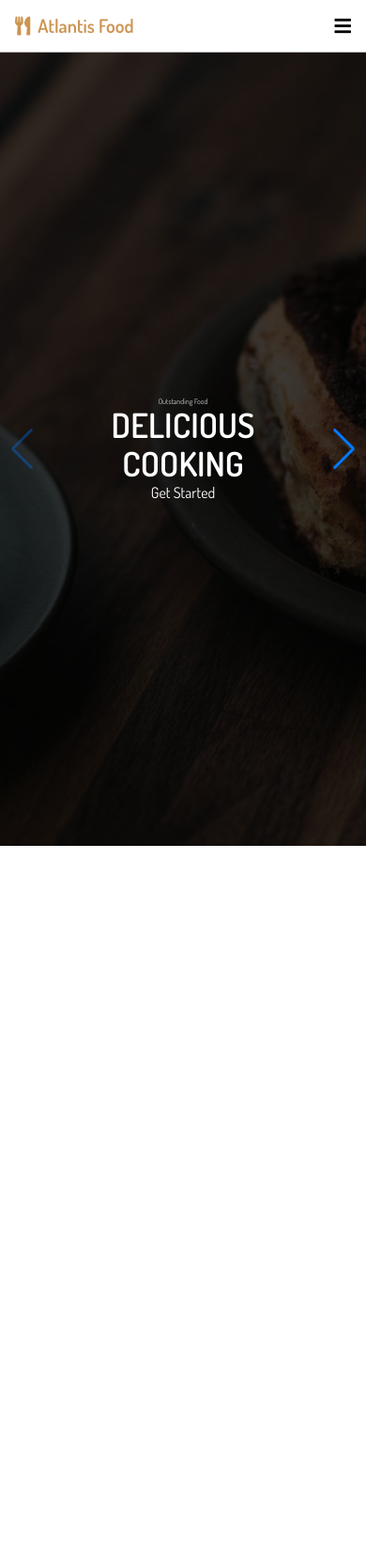
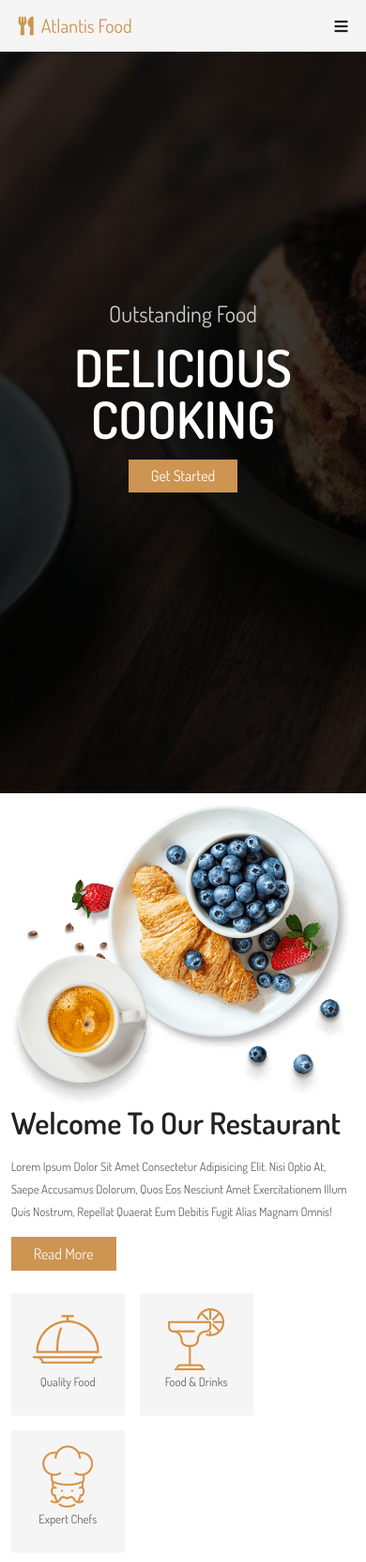
Before and after one commit to GonzaloGauna/Atlantis-Food, a website: page index.html in a window 390 px wide. Shown: the whole page at 94% size. Before the commit the page ends 900 px from the top, so only its background shows below. Drawn offline with nearby package versions, Linux system fonts and the light colour scheme.

Commit message:
Adding section "About" and fix another bugs:     -About section added, responsive ok, everything's ok.     -Bug in the display menu fixed. Menu ok.     -Carousel fixed. Need to animate the content in the carousel.

```diff
--- a/index.html
+++ b/index.html
@@ -63,6 +63,30 @@
                 <div class="swiper-button-next"></div>
                 <div class="swiper-button-prev"></div>
             </section>
+            <section class="about">
+                <div class="abaut__image">
+                    <img src="./images/about-img.png" alt="breakfast" width="100%">
+                </div>
+                <div class="about__content">
+                    <h3>Welcome To Our Restaurant</h3>
+                    <p>Lorem Ipsum Dolor Sit Amet Consectetur Adipisicing Elit. Nisi Optio At, Saepe Accusamus Dolorum, Quos Eos Nesciunt Amet Exercitationem Illum Quis Nostrum, Repellat Quaerat Eum Debitis Fugit Alias Magnam Omnis!</p>
+                    <a href="#">read more</a>
+                    <div class="about__items">
+                        <div class="about__item">
+                            <img src="./images/about-icon-1.png" alt="">
+                            <p>Quality Food</p>
+                        </div>
+                        <div class="about__item">
+                            <img src="./images/about-icon-2.png" alt="">
+                            <p>Food & Drinks</p>
+                        </div>
+                        <div class="about__item">
+                            <img src="./images/about-icon-3.png" alt="">
+                            <p>Expert Chefs</p>
+                        </div>
+                    </div>
+                </div>
+            </section>
         </main>
 
         <script src="https://unpkg.com/swiper@7/swiper-bundle.min.js"></script>
--- a/js/app.js
+++ b/js/app.js
@@ -9,6 +9,9 @@ menu.onclick = () => {
 };
 
 const swiper = new Swiper('.home-swiper', {
+  grabCursor:true,
+  loop:true,
+  centeredSlides:true,
   navigation: {
     nextEl: '.swiper-button-next',
     prevEl: '.swiper-button-prev',
--- a/sass/abstracts/_fontResets.scss
+++ b/sass/abstracts/_fontResets.scss
@@ -9,3 +9,14 @@ h5 {font-size: 2rem;}
 p {font-size: 1.6rem;}
 
 a {font-size: 2rem;}
+
+@media (max-width: 991px){
+    html {
+        font-size: 55% !important;
+    }
+}
+@media (max-width: 450px){
+    html {
+        font-size: 50% !important;
+    }
+}
--- a/sass/base/_reset.scss
+++ b/sass/base/_reset.scss
@@ -11,7 +11,7 @@ html {
     font-family: $font-web;
     font-size: 62.5%;
     scroll-behavior: smooth;
-    scroll-padding: 6rem;
+    scroll-padding-top: 6rem;
 }
 *,*::before,*::after {
     box-sizing: inherit;
--- a/sass/components/_carousel.scss
+++ b/sass/components/_carousel.scss
@@ -39,6 +39,8 @@
     .slide span {
         color: $light-white;
         text-transform: capitalize;
+        font-size: 3rem;
+        padding-bottom: 2rem;
     }
     .slide h2, .slide h2 span {
         color: $white;
@@ -46,9 +48,49 @@
         display: flex;
         flex-direction: column;
         align-items: center;
+        font-size: 8vw;
+        text-shadow: 0 .5rem 1rem rgba(0,0,0,.1);
+        line-height: 1;
     }
     .slide a {
         color: $white;
         text-transform: capitalize;
+        padding: 1rem 3rem;
+        background-color: $peru;
+        cursor: pointer;
+    }
+    .slide a:hover {
+        letter-spacing: .2rem;
     }
 }
+
+// Custom arrows
+.swiper-button-next,
+.swiper-button-prev {
+    width: 5rem;
+    height: 5rem;
+    line-height: 5rem;
+    background-color: $white;
+    color: $light-black;
+}
+.swiper-button-next:hover,
+.swiper-button-prev:hover {
+    background-color: $peru;
+    color: $white;
+}
+.swiper-button-next::after,
+.swiper-button-prev::after {
+    font-size: 2rem;
+}
+
+@media (max-width: 768px){
+    .home {
+        .swiper-button-next,
+        .swiper-button-prev {
+            display: none;
+        }
+    .slide h2, .slide h2 span {
+        font-size: 14vw;
+    }
+    }
+}
--- a/sass/components/_menu.scss
+++ b/sass/components/_menu.scss
@@ -1,43 +1,15 @@
-.header-container {
-    .navbar__links-container {
-        .navbar__link {
-            text-transform: capitalize;
-            color: $light-black;
-            font-weight: 500;
-            padding-right: 2rem;
-        }
-        .navbar__link:hover {
-            color: $peru;
-        }
-    }
-    .menuActive {
-        clip-path: polygon(0 0, 100% 0, 100% 100%, 0 100%);
-    }
+.btn_menu {
+    font-size: 2rem;
+    color: $black;
+}
+
+@media (min-width: 768px){
     .btn_menu {
-        font-size: 2.5rem;
-        cursor: pointer;
-    }
-    .fa-times {
-        transform: rotate(180deg);
+        display: none;
     }
 }
 
-
-@media (max-width: 768px){
-    .navbar {
-        padding: 2rem 2rem;
-    }
-    .navbar__links-container {
-        position: absolute;
-        top: 99%;
-        clip-path: polygon(0 0, 100% 0, 100% 0, 0 0);
-    }
-    .navbar__link {
-        display: block;
-        margin: 2rem 0;
-    }
-    .btn_menu {
-        position: absolute;
-        right: -25%;
-    }
+// Menu Animation
+.fa-times {
+    transform: rotate(180deg);
 }
--- a/sass/layout/_header.scss
+++ b/sass/layout/_header.scss
@@ -1,23 +1,66 @@
 .header-container {
-    display: flex;
-    justify-content: center;
+    width: 100vw;
+    background-color: $light-bg;
+    position: fixed;
+    z-index: 1000;
     box-shadow: $box-shadow;
     .navbar {
         display: flex;
         justify-content: space-between;
         align-items: center;
-        width: 80%;
-        position: sticky;
-        padding: 2rem 0;
+        position: relative;
+        padding: 2rem 5%;
     }
     .navbar__icon {
         font-size: 2.5rem;
         color: $peru;
-        font-weight: bold;
-        position: relative;
-        top: 0; bottom: 0; right: 0; left: 0;
     }
     .navbar__icon i {
         padding-right: 1rem;
     }
+    .navbar__link {
+        color: $light-black;
+        text-transform: capitalize;
+        padding-right: 2rem;
+    }
+    .navbar__link:hover {
+        color: $peru;
+    }
+
 }
+@media (max-width: 768px){
+    // Menu Display Animation
+    .navbar__links-container {
+        padding: 1rem 5%;
+        position: absolute;
+        top: 99%; right: 0%;
+        display: flex;
+        flex-direction: column;
+        background-color: $light-bg;
+        box-shadow: none;
+        width: 100vw;
+        border-top: $border;
+        clip-path: polygon(0 0, 100% 0, 100% 0, 0 0);
+    }
+    .navbar__link {
+        padding: 1rem 0;
+    }
+    .menuActive {
+        clip-path: polygon(0 0, 100% 0, 100% 100%, 0 100%);
+    }
+}
+@media (min-width: 768px){
+    .navbar {
+        padding: 2rem 2%;
+    }
+}
+@media (min-width: 991px){
+    .navbar {
+        padding: 2rem 5%;
+    }
+}
+@media (min-width: 1200px){
+    .navbar {
+        padding: 2rem 10%;
+    }
+}
--- a/sass/layout/_mediaQueries.scss
+++ /dev/null
@@ -1,31 +0,0 @@
-@media (max-width: 1200px){
-    .navbar {
-        padding: 3rem 5%;
-    }
-}
-@media (max-width: 991px){
-    html {
-        font-size: 55%;
-    }
-    .navbar {
-        padding: 3rem 2rem;
-    }
-}
-@media (min-width: 768px){
-    .btn_menu {
-        display: none;
-    }
-}
-@media (max-width: 768px){
-    .header-container {
-        padding: 0 2rem;
-        box-shadow: none;
-        border-bottom: $border;
-        justify-content: initial;
-    }
-}
-@media (max-width: 450px){
-    html {
-        font-size: 50%;
-    }
-}
--- /dev/null
+++ b/sass/layout/main/_about.scss
@@ -0,0 +1,87 @@
+.about {
+    padding: 3vw;
+    .abaut__image {
+        width: 100%;
+        height: 100%;
+        background-color: $white;
+    }
+    .about__content {
+        h3 {
+            color: $black;
+            margin-bottom: 2rem;
+            text-transform: capitalize;
+        }
+        p {
+            color: $light-black;
+            line-height: 3rem;
+            text-transform: capitalize;
+            margin-bottom: 3rem;
+        }
+        a {
+            color: $light-bg;
+            text-transform: capitalize;
+            padding: 1rem 3rem;
+            background-color: $peru;
+        }
+        a:hover {
+            letter-spacing: .2rem;
+        }
+        .about__items {
+            display: flex;
+            flex-wrap: wrap;
+            margin-top: 4rem;
+            width: 100%;
+            gap: 2rem;
+            .about__item {
+                width: 33%;
+                display: flex;
+                flex-direction: column;
+                justify-content: center;
+                align-items: center;
+                background-color: $light-bg;
+            }
+            .about__item img {
+                padding-top: 2rem;
+            }
+        }
+    }
+}
+
+@media (max-width: 450px){
+
+}
+@media (min-width: 768px){
+    .about {
+        display: flex;
+        flex-basis: calc(50% - 2rem);
+        align-items: center;
+        gap: 2rem;
+    }
+    .abaut__image {
+        min-width: 50%;
+    }
+    .about__items {
+
+    }
+    .about__item {
+        flex: 1 1 16rem;
+    }
+    .about__item:last-of-type {
+        min-width: 100%;
+    }
+}
+@media (min-width: 991px){
+
+}
+@media (min-width: 1200px){
+    .about {
+        padding: 5rem 10vw;
+        flex-wrap: nowrap;
+    }
+    .about__item {
+        width: 33%;
+    }
+    .about__item:last-of-type {
+        min-width: 33%;
+    }
+}
--- a/sass/main.scss
+++ b/sass/main.scss
@@ -14,4 +14,4 @@
 
 // Layout
 @import "./layout/header";
-@import "./layout/mediaQueries";
+@import "./layout/main/about";
```
Also changed, not shown: css/main.css.
